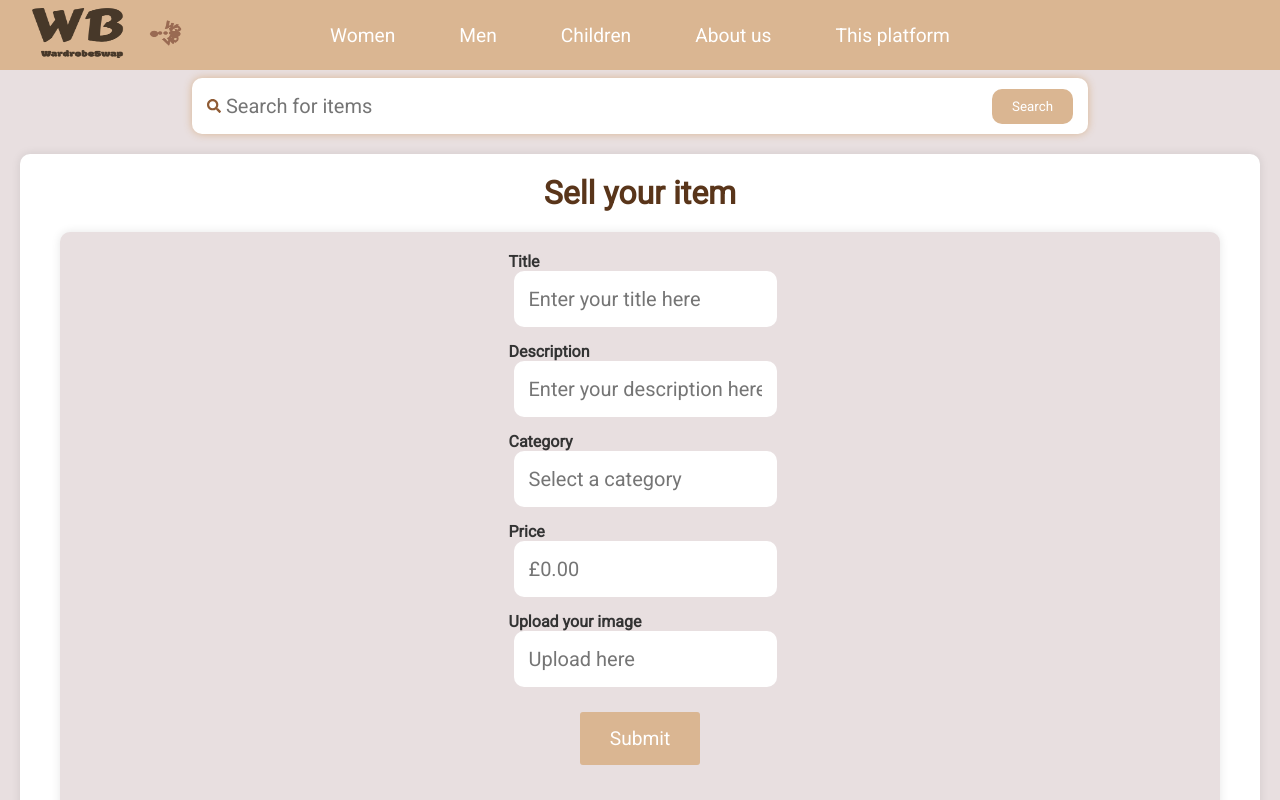
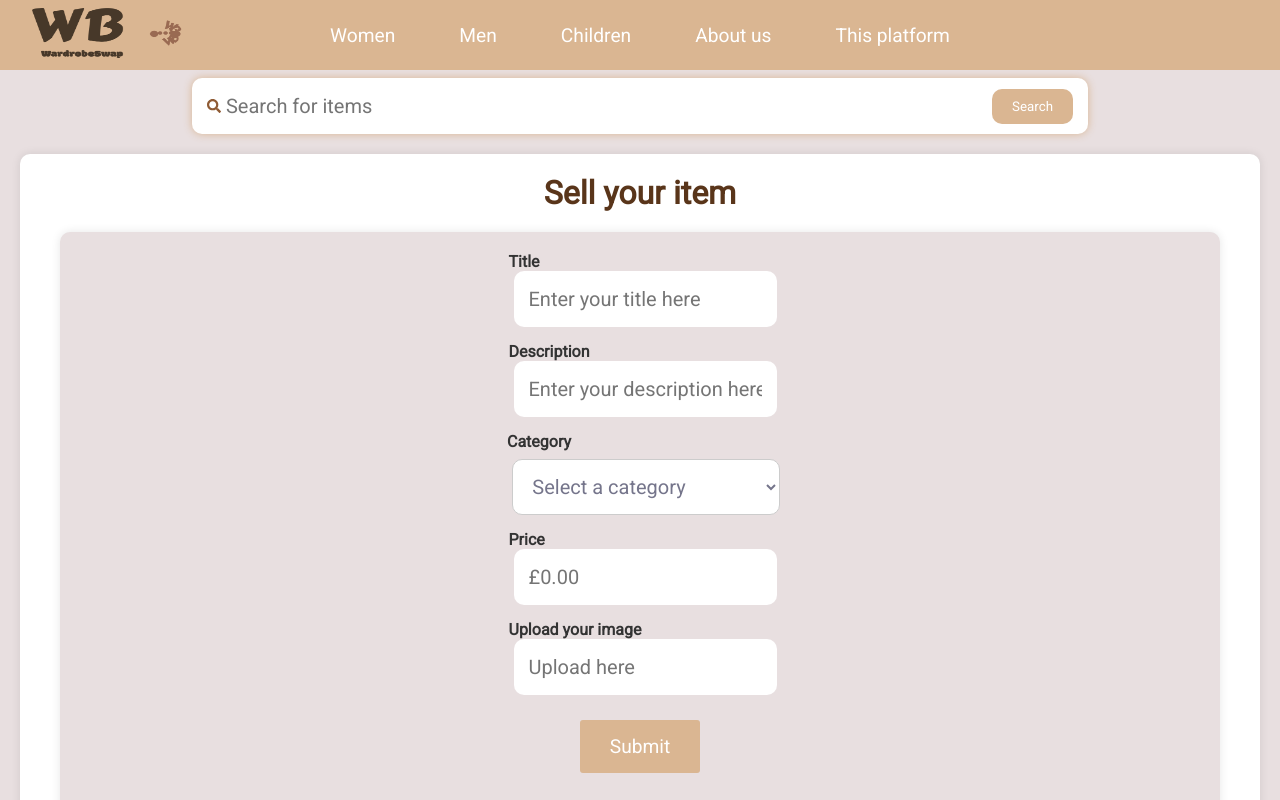
Before and after one commit to malia120/WardrobeSwap, a React (Create React App) app in the folder frontend/: page /sell in a window 1280 px wide. Shown: the top 800 px of the page. Built offline with nearby package versions, Linux system fonts and the light colour scheme.

Commit message:
turned category into a dropdown menu

```diff
--- a/frontend/src/Components/Form.jsx
+++ b/frontend/src/Components/Form.jsx
@@ -54,8 +54,17 @@ function Form() {
                     <input name="Description" placeholder="Enter your description here"/>
                 </div>
                 <div className="formGroup">
+                  <div id="category">
                     <label>Category</label>
-                    <input name="Category" placeholder="Select a category"/>
+                    </div>
+                    <select name="Category" defaultValue="">
+                    <option value="" disabled hidden>
+                      Select a category
+                    </option>
+                    <option value="woman">Woman</option>
+                    <option value="men">Men</option>
+                    <option value="children">Children</option>
+                  </select>
                 </div>
                 <div className="formGroup">
                     <label>Price</label>
--- a/frontend/src/Style/App.css
+++ b/frontend/src/Style/App.css
@@ -246,9 +246,37 @@ video {
     align-items: center;
 }
 
+#category {
+    margin-left: -30px;
+}
+
+
+.formGroup select {
+    background-color: #FFFFFF;
+    width: 130%;
+    border-radius: 10px;
+    height: 3.5rem;
+    padding: 15px;
+    display: flex;
+    margin-top: 8px;
+    margin-left: -12%;
+    font-size: 1.25rem;
+    border: 1px solid #ccc;
+    color: #75758B;
+}
+
+.formGroup select:focus {
+    outline: none;
+}
+
+.formGroup option {
+    font-size: 1.25rem;
+    color: #333;
+}
+
 .sell-heading {
     text-align: center;
-    margin-bottom: 20px; /* Adjust margin as needed */
+    margin-bottom: 20px;
     font-family: 'Roboto', sans-serif;
     color: #59351a;
 }
@@ -270,7 +298,7 @@ video {
 border: 1px solid #ccc;
 margin: 10px;
 padding: 10px;
-width: 300px; /* Adjust the width as needed */
+width: 300px;
 }
 
 .Cardview:hover{
@@ -333,7 +361,7 @@ display: flex;
 flex-direction: column;
 align-items: center;
 height: 100vh;
-background-color: var(--mainColourLight); /* Set the background color to a lighter shade */
+background-color: var(--mainColourLight);
 padding: 20px;
 margin: 20px;
 border-radius: 10px;
```
